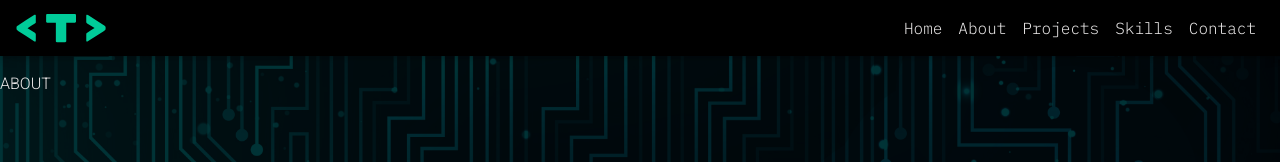
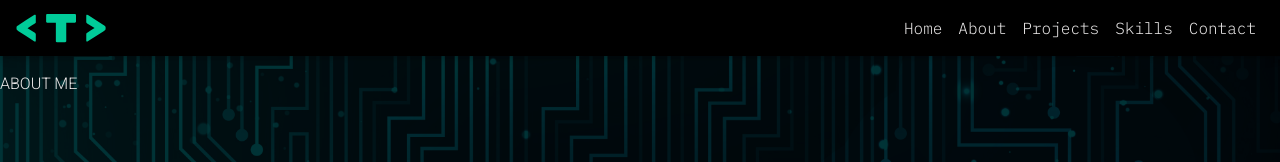
Before and after one commit to malditoprotozoo/portfolio, a React (Create React App) app: page /about in a window 1280 px wide. Shown: the top 162 px of the page. Built offline with nearby package versions, Linux system fonts and the light colour scheme.

Commit message:
trying to deploy ¬¬

```diff
--- a/src/components/About/index.js
+++ b/src/components/About/index.js
@@ -4,7 +4,7 @@ class About extends Component {
   render() {
     return (
       <div id="About" className="section">
-        <p>ABOUT</p>
+        <p>ABOUT ME</p>
       </div>
     );
   }
```
